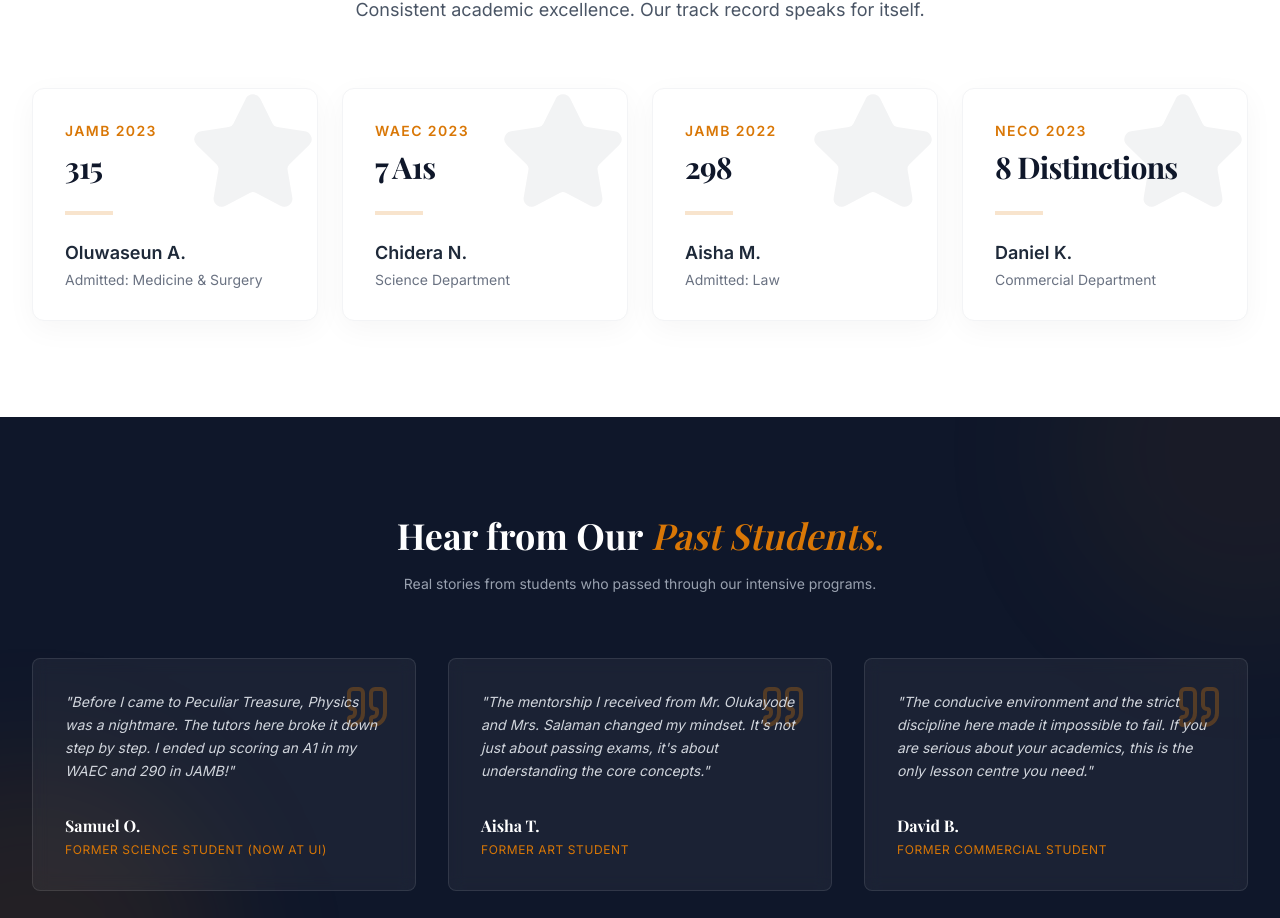
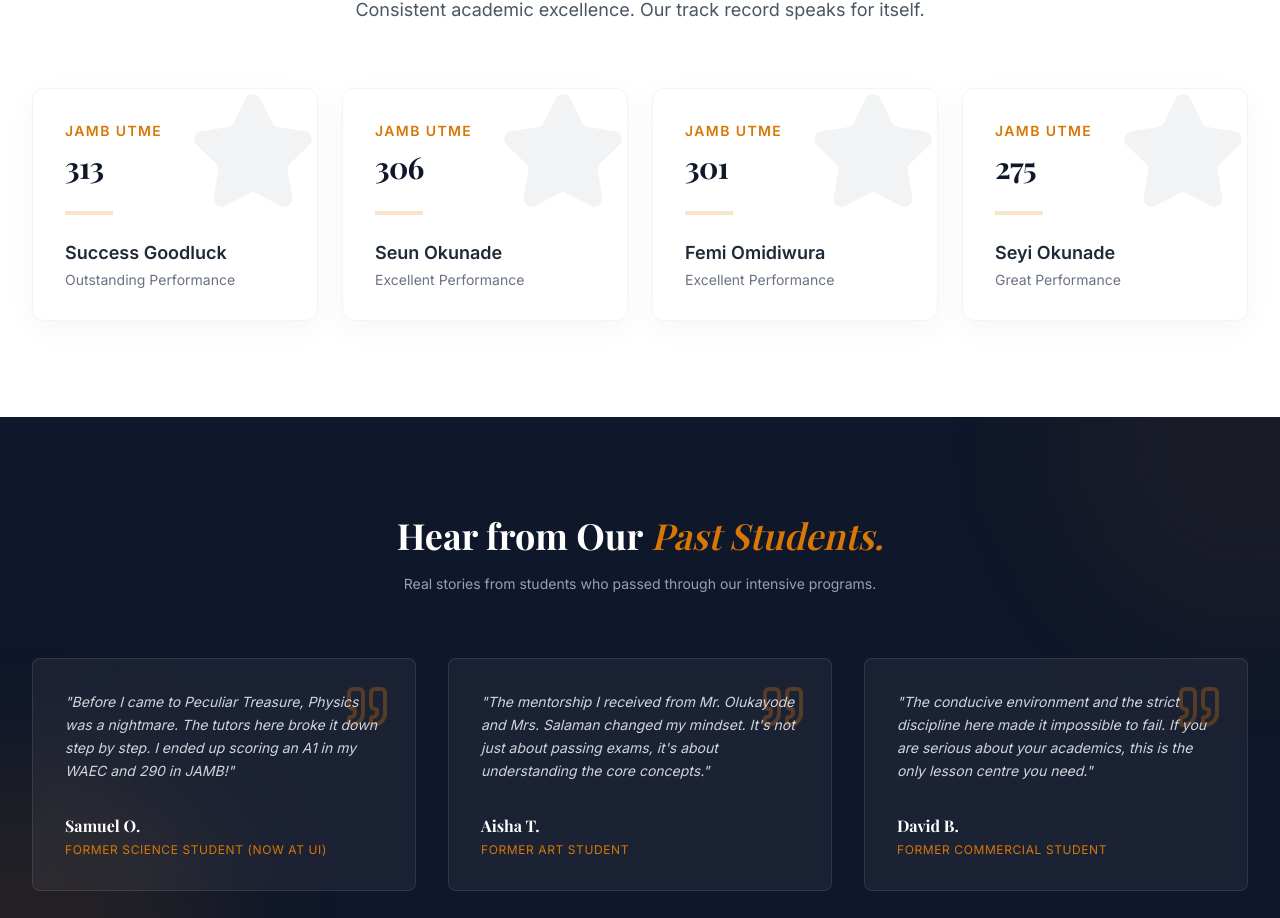
Before and after one commit to DavidDeez/peculiar_treasure_academy, a React (Vite) app: page / in a window 1280 px wide. Shown: the part 5760-6678 px from the top of the page. Built offline with nearby package versions, Linux system fonts and the light colour scheme; no server answers; a web font is replaced by a local one.

Commit message:
Update logo with transparent background and add Hall of Fame students

```diff
--- a/src/components/HallOfFame.tsx
+++ b/src/components/HallOfFame.tsx
@@ -11,10 +11,10 @@
 }
 
 const defaultResults = [
-  { _id: '1', exam: "JAMB 2023", score: "315", student: "Oluwaseun A.", subject: "Admitted: Medicine & Surgery" },
-  { _id: '2', exam: "WAEC 2023", score: "7 A1s", student: "Chidera N.", subject: "Science Department" },
-  { _id: '3', exam: "JAMB 2022", score: "298", student: "Aisha M.", subject: "Admitted: Law" },
-  { _id: '4', exam: "NECO 2023", score: "8 Distinctions", student: "Daniel K.", subject: "Commercial Department" }
+  { _id: '1', exam: "JAMB UTME", score: "313", student: "Success Goodluck", subject: "Outstanding Performance" },
+  { _id: '2', exam: "JAMB UTME", score: "306", student: "Seun Okunade", subject: "Excellent Performance" },
+  { _id: '3', exam: "JAMB UTME", score: "301", student: "Femi Omidiwura", subject: "Excellent Performance" },
+  { _id: '4', exam: "JAMB UTME", score: "275", student: "Seyi Okunade", subject: "Great Performance" }
 ];
 
 const HallOfFame: React.FC = () => {
```
Also changed, not shown: public/images/logo.png.
